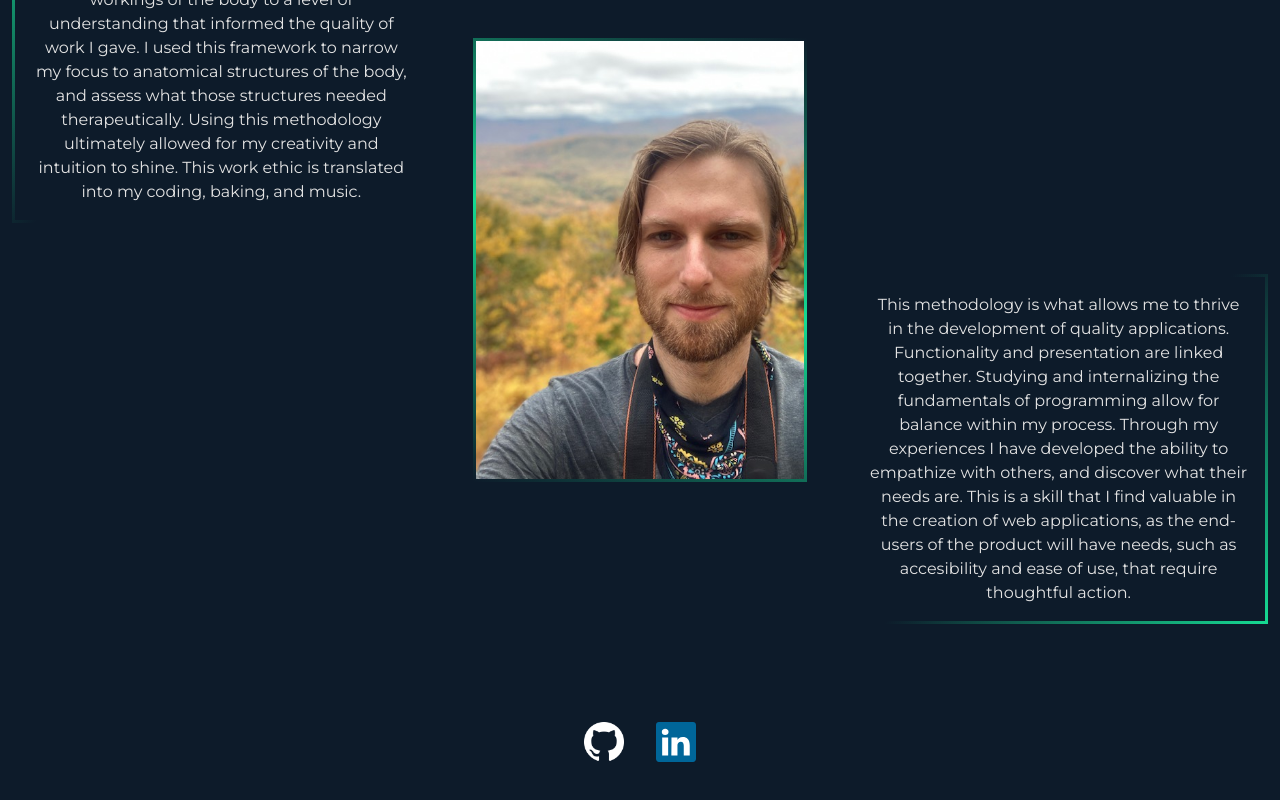
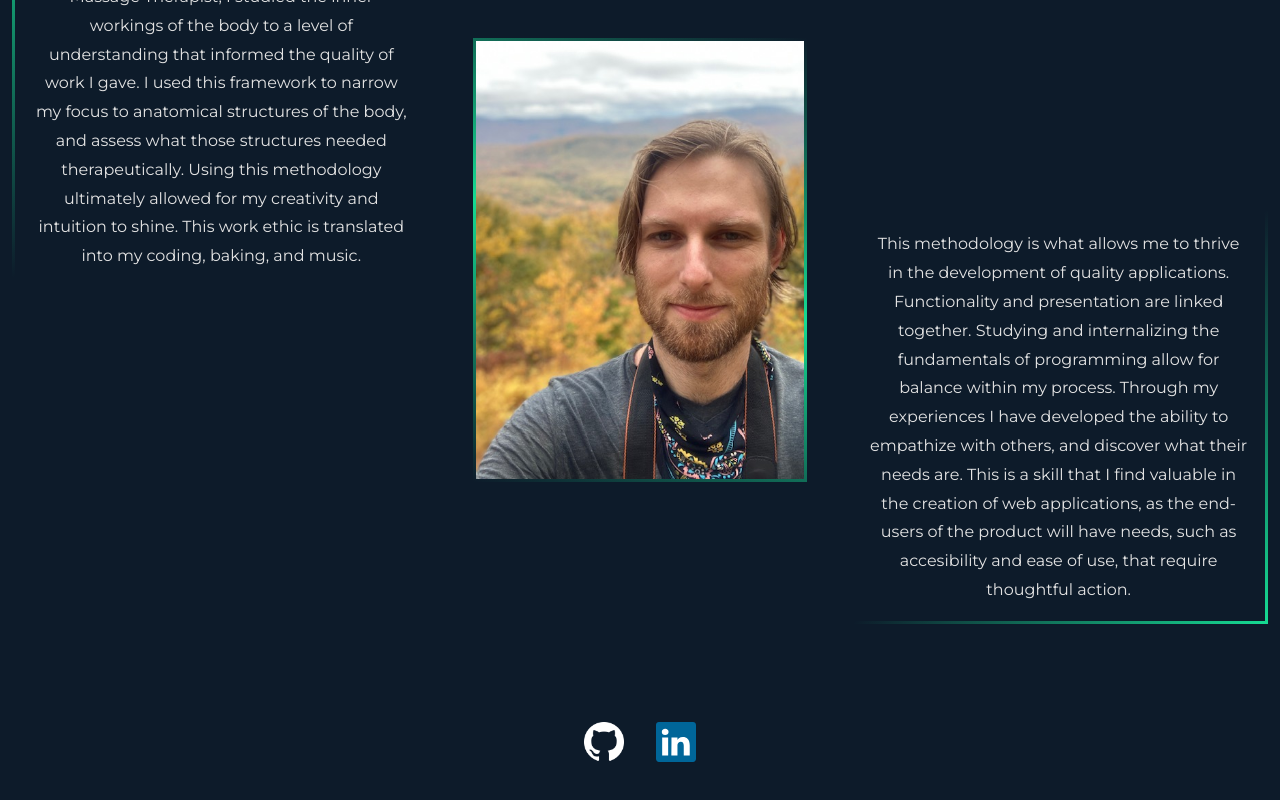
Before and after one commit to jeffMullen/portfolio-react, a React (Create React App) app: page / in a window 1280 px wide. Shown: the part 396-1196 px from the top of the page. Built offline with nearby package versions, Linux system fonts and the light colour scheme.

Commit message:
adding larger line spacing in bio paragraphs; cleaning up about section scss organization

```diff
--- a/src/scss/custom.scss
+++ b/src/scss/custom.scss
@@ -101,27 +101,28 @@ main {
     color: $content-text-color;
 }
 
-.bio-row img {
-    width: 85%;
+.bio-row {
+    .about-paragraph {
+        line-height: 1.8rem;
     }
 
     // Gradient Borders on Bio section elements
-.bio-row .col:nth-child(3) {
+    img {
+        width: 85%;
+        background: linear-gradient($body-bg, $body-bg) padding-box,
+        linear-gradient(200deg, $body-bg, $strong-color, $body-bg) border-box;
+        border: 3px solid transparent;
+    }
+    .col:nth-child(3) {
         background: linear-gradient($body-bg, $body-bg) padding-box,
         linear-gradient(135deg, $body-bg, $body-bg, $strong-color) border-box;
         border: 3px solid transparent;
     }
-
-.bio-row .col:nth-child(2) {
+    .col:nth-child(2) {
         background: linear-gradient($body-bg, $body-bg) padding-box,
         linear-gradient(135deg, $strong-color, $body-bg, $body-bg) border-box;
         border: 3px solid transparent;
     }
-
-.bio-row img {
-    background: linear-gradient($body-bg, $body-bg) padding-box,
-    linear-gradient(200deg, $body-bg, $strong-color, $body-bg) border-box;
-    border: 3px solid transparent;
 }
 
 // Portfolio Section Stylings
```
Lines whose indentation alone changed are shown as unchanged.
